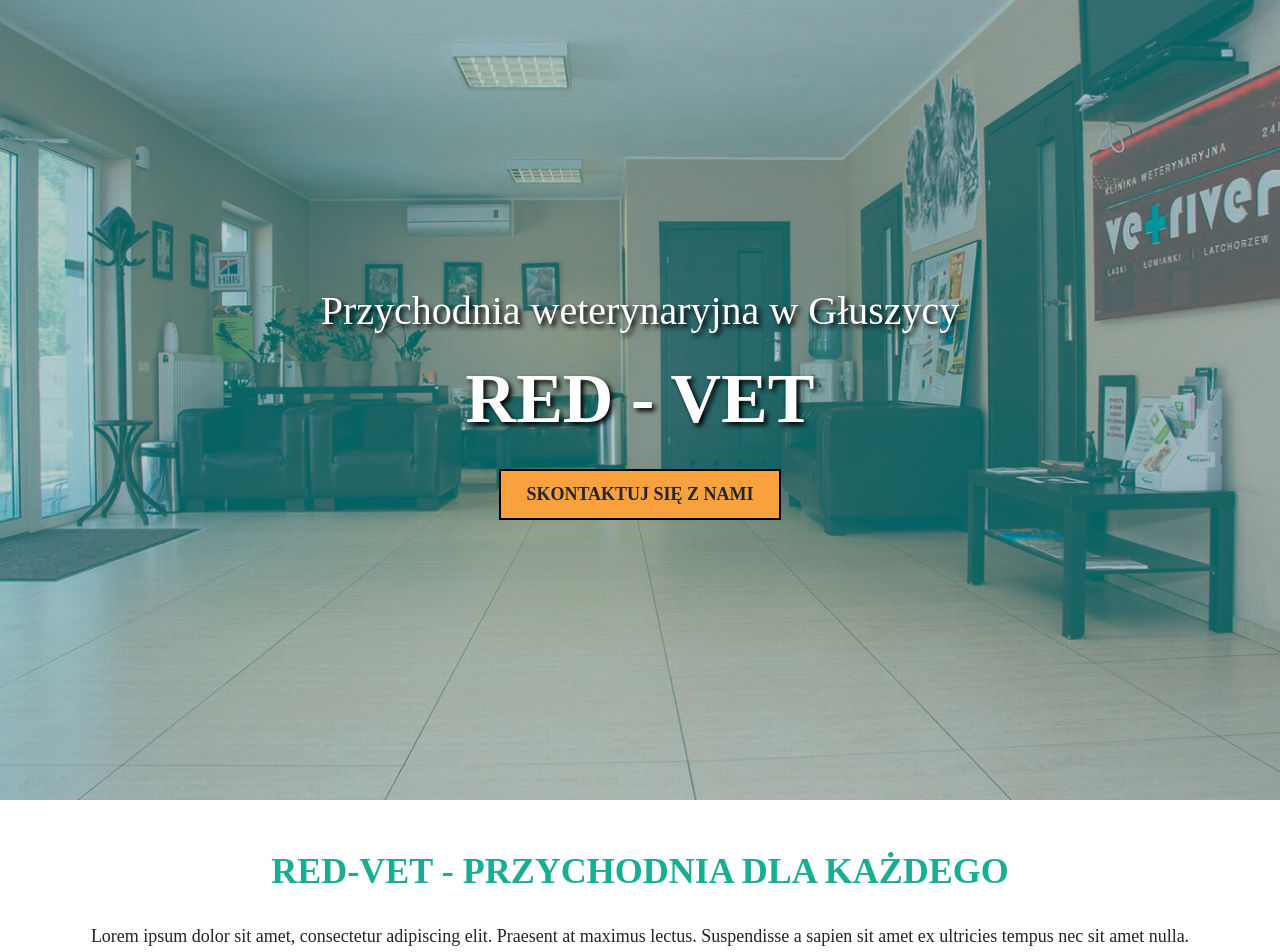
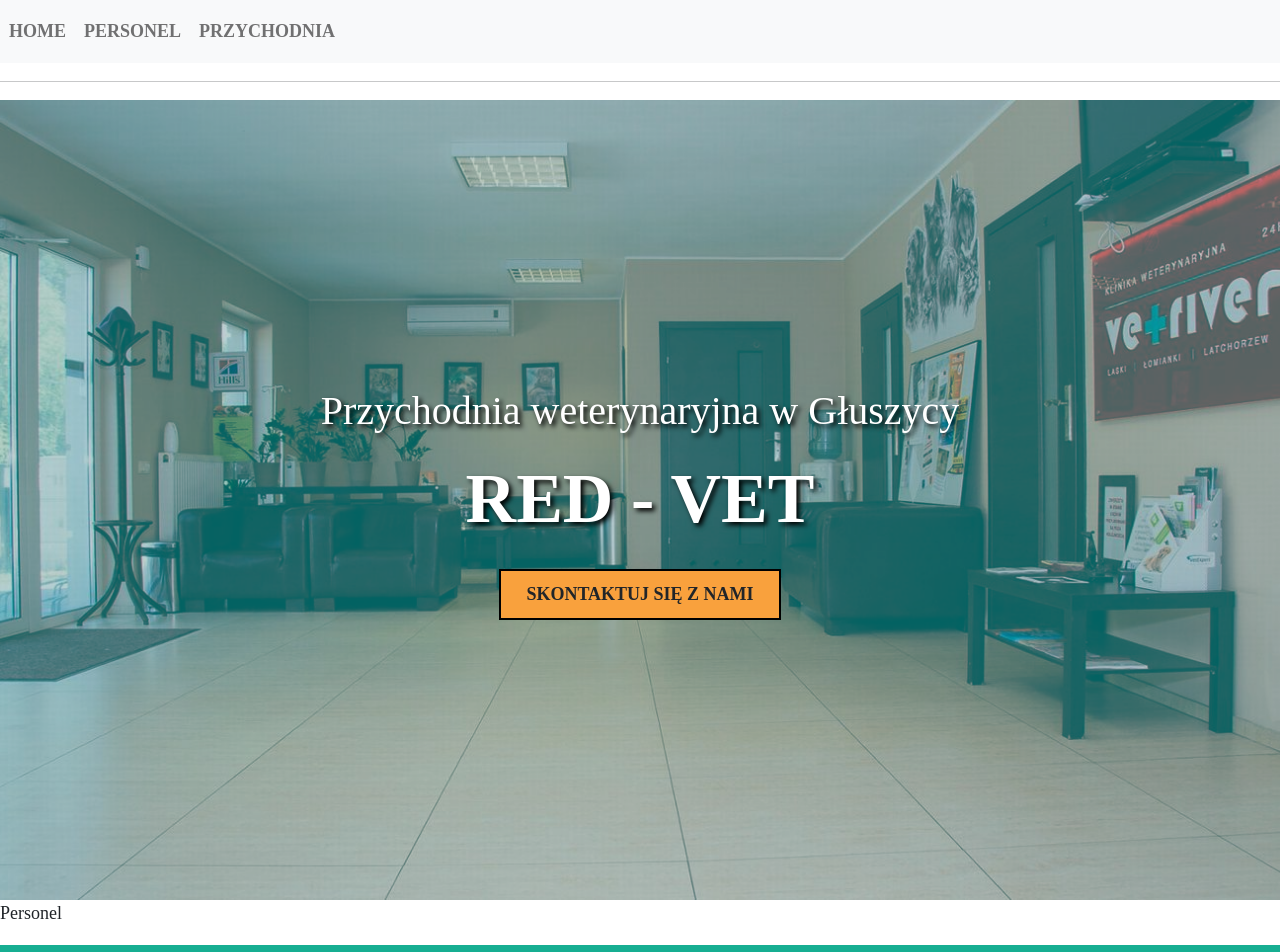
Before and after one commit to devClouds/testingVet, a React (Create React App) app: page /personel in a window 1280 px wide. Shown: the top 952 px of the page. Built offline with nearby package versions, Linux system fonts and the light colour scheme.

Commit message:
Added basic React-Router

```diff
--- a/package.json
+++ b/package.json
@@ -11,6 +11,7 @@
     "react": "^17.0.2",
     "react-bootstrap": "^1.6.1",
     "react-dom": "^17.0.2",
+    "react-router-dom": "^5.2.0",
     "react-scripts": "4.0.3",
     "web-vitals": "^1.1.2"
   },
--- a/src/App.js
+++ b/src/App.js
@@ -5,16 +5,36 @@ import './css/App.scss';
 import 'bootstrap/dist/css/bootstrap.min.css';
 
 
+import { BrowserRouter as Router, Switch, Route, Link } from 'react-router-dom';
+
 import Header from './components/Header';
 import Main from './components/Main';
 import Footer from './components/Footer';
 
+import Home from './pages/Home'
+import Staff from './pages/Staff'
+import Building from './pages/Building'
+
 function App() {
   return (
     <div className="App">
-        <Header/>
-        <Main/>
-        <Footer/>
+      <Router>
+        <div>
+          <nav className="navbar navbar-expand-lg navbar-light bg-light">
+            <ul className="navbar-nav mr-auto">
+              <li><Link to={'/'} className="nav-link"> Home </Link></li>
+              <li><Link to={'/personel'} className="nav-link">Personel</Link></li>
+              <li><Link to={'/przychodnia'} className="nav-link">Przychodnia</Link></li>
+            </ul>
+          </nav>
+          <hr />
+          <Switch>
+            <Route exact path='/' component={Home} />
+            <Route path='/personel' component={Staff} />
+            <Route path='/przychodnia' component={Building} />
+          </Switch>
+        </div>
+      </Router>
     </div>
   );
 }
--- /dev/null
+++ b/src/components/MainNews.js
@@ -0,0 +1,17 @@
+import React, { Fragment } from 'react'
+
+import SectionAbout from './SectionAbout'
+import SectionContact from './SectionContact'
+import SectionNews from './SectionNews'
+import SectionShop from './SectionShop'
+
+
+function MainNews() {
+    return (
+        <div>
+            <p>Personel</p>
+        </div>
+    )
+}
+
+export default MainNews
--- /dev/null
+++ b/src/pages/Building.js
@@ -0,0 +1,16 @@
+import React from 'react'
+import Header from '../components/Header'
+import Main from '../components/Main'
+import Footer from '../components/Footer'
+
+function Home() {
+    return (
+        <>
+            <Header/>
+            <Main/>
+            <Footer/>
+        </>
+    )
+}
+
+export default Home
--- /dev/null
+++ b/src/pages/Home.js
@@ -0,0 +1,16 @@
+import React from 'react'
+import Header from '../components/Header'
+import Main from '../components/Main'
+import Footer from '../components/Footer'
+
+function Home() {
+    return (
+        <>
+            <Header/>
+            <Main/>
+            <Footer/>
+        </>
+    )
+}
+
+export default Home
--- /dev/null
+++ b/src/pages/Staff.js
@@ -0,0 +1,16 @@
+import React from 'react'
+import Header from '../components/Header'
+import MainNews from '../components/MainNews'
+import Footer from '../components/Footer'
+
+function Home() {
+    return (
+        <>
+            <Header/>
+            <MainNews/>
+            <Footer/>
+        </>
+    )
+}
+
+export default Home
```
Also changed, not shown: 1 other file (tests, documents, lock files or other folders).
